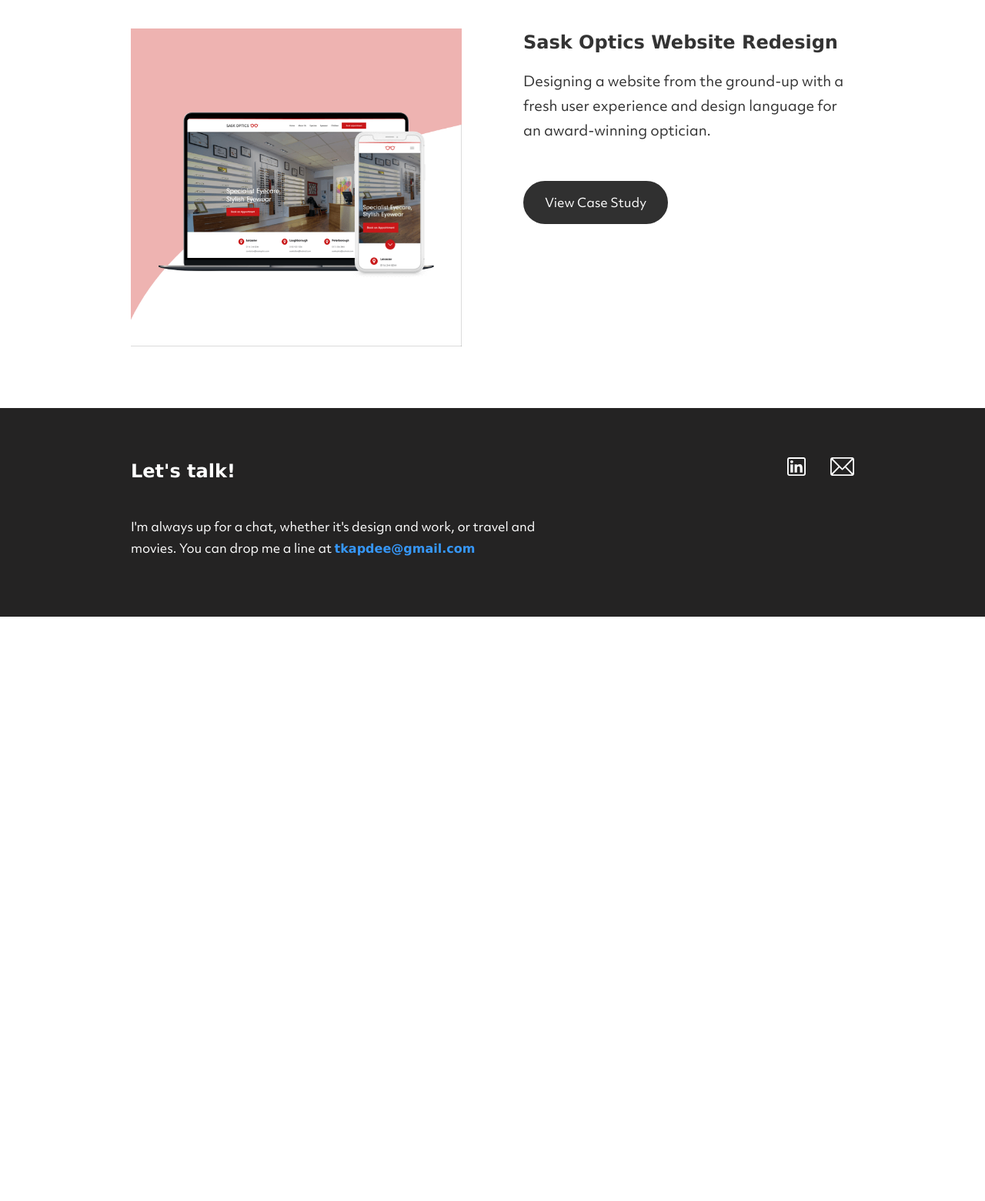
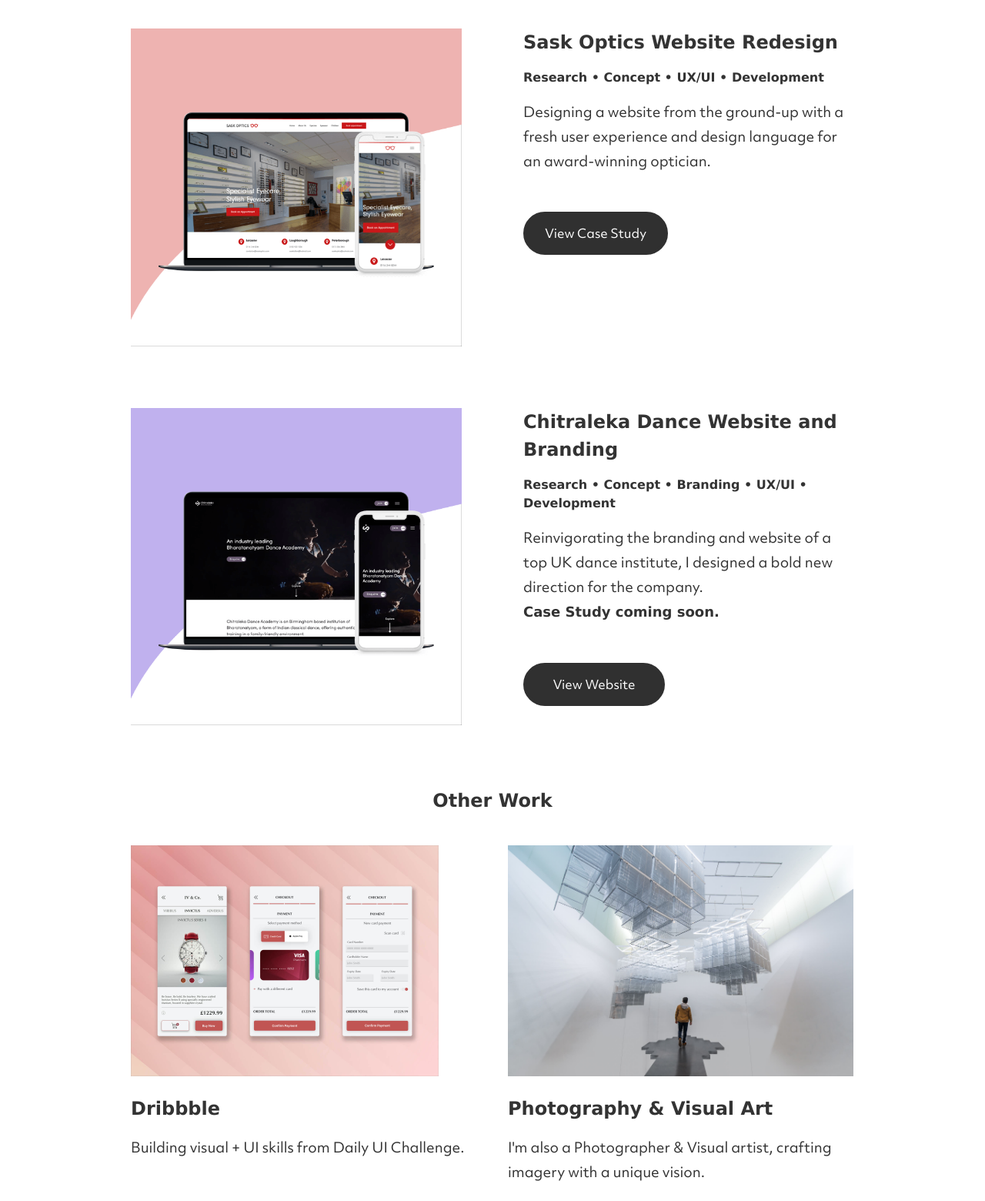
Before and after one commit to Thaxnay/UX-Website, a plain HTML site: page index.html in a window 1280 px wide. Shown: the part 340-1900 px from the top of the page at 77% size. Before the commit the page ends 1141 px from the top, so only its background shows below. Drawn offline with nearby package versions, Linux system fonts and the light colour scheme; a web font is replaced by a local one.

Commit message:
Added more work and new sections

```diff
--- a/css/thaxnay.webflow.css
+++ b/css/thaxnay.webflow.css
@@ -48,6 +48,7 @@ h4 {
 }
 
 a {
+  color: #333;
   text-decoration: underline;
 }
 
@@ -127,6 +128,10 @@ a {
 
 .bold.sub-heading.centre-align {
   text-align: center;
+}
+
+.bold.sub-heading.centre-align.margin-top-40px {
+  margin-top: 80px;
 }
 
 .bold._24px-bottom {
@@ -495,10 +500,10 @@ a {
   padding-top: 120px;
 }
 
-.grid-portfolio-section {
+.container-grid-portfolio-section {
   display: -ms-grid;
   display: grid;
-  margin-top: 40px;
+  margin-top: 80px;
   margin-bottom: 40px;
   grid-auto-flow: row;
   grid-auto-columns: 1fr;
@@ -508,6 +513,10 @@ a {
   grid-template-columns: 1fr 1fr;
   -ms-grid-rows: auto;
   grid-template-rows: auto;
+}
+
+.container-grid-portfolio-section.first {
+  margin-top: 40px;
 }
 
 .image-7 {
@@ -528,8 +537,8 @@ a {
   text-decoration: none;
 }
 
-.button-2 {
-  min-width: 96px;
+.portfolio-button {
+  min-width: 184px;
   margin-top: 40px;
   padding: 14px 24px;
   border: 4px solid #303030;
@@ -541,7 +550,7 @@ a {
   text-align: center;
 }
 
-.button-2:hover {
+.portfolio-button:hover {
   border: 4px solid #303030;
   background-color: #fff;
   color: #303030;
@@ -596,7 +605,46 @@ a {
   cursor: pointer;
 }
 
+.container-grid-more-section {
+  display: -ms-grid;
+  display: grid;
+  margin-top: 40px;
+  grid-auto-columns: 1fr;
+  grid-column-gap: 40px;
+  grid-row-gap: 16px;
+  -ms-grid-columns: 1fr 1fr;
+  grid-template-columns: 1fr 1fr;
+  -ms-grid-rows: auto;
+  grid-template-rows: auto;
+}
+
+.more-section-text {
+  margin-top: 24px;
+}
+
+.more-block {
+  text-decoration: none;
+}
+
+.more-image {
+  display: block;
+  -o-object-fit: cover;
+  object-fit: cover;
+}
+
+.more-image-block {
+  display: -webkit-box;
+  display: -webkit-flex;
+  display: -ms-flexbox;
+  display: flex;
+  height: 300px;
+}
+
 @media screen and (max-width: 991px) {
+  .body-large {
+    font-size: 16px;
+    line-height: 28px;
+  }
   .grid-2 {
     grid-row-gap: 80px;
     -ms-grid-columns: 1fr;
@@ -663,7 +711,7 @@ a {
   .dropdown-toggle.w--open {
     background-color: #fff;
   }
-  .grid-portfolio-section {
+  .container-grid-portfolio-section {
     grid-column-gap: 24px;
   }
   .image-7 {
@@ -671,7 +719,7 @@ a {
     -o-object-fit: cover;
     object-fit: cover;
   }
-  .button-2 {
+  .portfolio-button {
     margin-top: 16px;
   }
   .gallery-image {
@@ -745,6 +793,28 @@ a {
   .div-block-12 {
     -ms-grid-columns: 1fr;
     grid-template-columns: 1fr;
+  }
+  .link-block-2 {
+    max-width: 100%;
+  }
+  .portfolio-section-body {
+    display: -webkit-box;
+    display: -webkit-flex;
+    display: -ms-flexbox;
+    display: flex;
+    -webkit-box-orient: vertical;
+    -webkit-box-direction: normal;
+    -webkit-flex-direction: column;
+    -ms-flex-direction: column;
+    flex-direction: column;
+    -webkit-box-pack: justify;
+    -webkit-justify-content: space-between;
+    -ms-flex-pack: justify;
+    justify-content: space-between;
+    -webkit-box-align: start;
+    -webkit-align-items: flex-start;
+    -ms-flex-align: start;
+    align-items: flex-start;
   }
 }
 
@@ -827,7 +897,7 @@ a {
   .brand {
     padding-top: 12px;
   }
-  .grid-portfolio-section {
+  .container-grid-portfolio-section {
     padding-right: 16px;
     padding-left: 16px;
     grid-row-gap: 40px;
@@ -837,11 +907,11 @@ a {
   .image-7 {
     height: auto;
   }
-  .button-2 {
+  .portfolio-button {
     display: block;
     margin-top: 40px;
   }
-  .button-2.second {
+  .portfolio-button.second {
     margin-top: 16px;
   }
   .gallery-image {
@@ -850,6 +920,13 @@ a {
   }
   .link-block-2 {
     display: block;
+  }
+  .container-grid-more-section {
+    padding-right: 16px;
+    padding-left: 16px;
+    grid-row-gap: 40px;
+    -ms-grid-columns: 1fr;
+    grid-template-columns: 1fr;
   }
 }
 
@@ -904,6 +981,28 @@ a {
   grid-row-start: 1;
 }
 
+#w-node-bafd4c35509a-f1058aef {
+  -ms-grid-column-span: 1;
+  grid-column-end: 2;
+  -ms-grid-column: 1;
+  grid-column-start: 1;
+  -ms-grid-row-span: 1;
+  grid-row-end: 2;
+  -ms-grid-row: 1;
+  grid-row-start: 1;
+}
+
+#w-node-2aee4b601fef-f1058aef {
+  -ms-grid-column-span: 1;
+  grid-column-end: 2;
+  -ms-grid-column: 1;
+  grid-column-start: 1;
+  -ms-grid-row-span: 1;
+  grid-row-end: 2;
+  -ms-grid-row: 1;
+  grid-row-start: 1;
+}
+
 #w-node-858c151a9fa5-9aaead1b {
   -ms-grid-column-span: 1;
   grid-column-end: 2;
--- a/index.html
+++ b/index.html
@@ -1,6 +1,6 @@
 <!DOCTYPE html>
 <!--  This site was created in Webflow. http://www.webflow.com  -->
-<!--  Last Published: Sat Jul 18 2020 15:28:24 GMT+0000 (Coordinated Universal Time)  -->
+<!--  Last Published: Mon Jul 20 2020 14:15:47 GMT+0000 (Coordinated Universal Time)  -->
 <html data-wf-page="5f03a5668934bbd5f1058aef" data-wf-site="5f03a5668934bb26b9058aee">
 <head>
   <meta charset="utf-8">
@@ -39,10 +39,38 @@
       <h3><strong>Hi, I&#x27;m Thaxnay - a UX/UI Designer</strong> focused on creating accessible design that bridges our human and digital environments, by listening to users and crafting feel-good solutions.<br></h3>
     </div>
   </div>
-  <div class="grid-portfolio-section w-container"><a id="w-node-2a00597077e6-f1058aef" href="optician-case-study.html" class="link-block-2 w-inline-block"><img src="images/Portfolio-Thumbnail.png" alt="" class="gallery-image"></a>
-    <div>
-      <h3 class="bold sub-heading">Sask Optics Website Redesign<br></h3>
-      <p class="body-large">Designing a website from the ground-up with a fresh user experience and design language for an award-winning optician.<br></p><a href="optician-case-study.html" class="button-2 w-button">View Case Study</a></div>
+  <div class="container-grid-portfolio-section first w-container"><a id="w-node-2a00597077e6-f1058aef" href="optician-case-study.html" class="link-block-2 w-inline-block"><img src="images/Portfolio-Thumbnail.png" alt="" class="gallery-image"></a>
+    <div class="portfolio-section-body">
+      <div class="portfolio-section-text">
+        <h3 class="bold sub-heading">Sask Optics Website Redesign<br></h3>
+        <h4 class="bold sub-heading"><strong>Research • Concept • UX/UI • Development<br></strong></h4>
+        <p class="body-large">Designing a website from the ground-up with a fresh user experience and design language for an award-winning optician.<br></p>
+      </div><a href="optician-case-study.html" class="portfolio-button w-button">View Case Study</a></div>
+  </div>
+  <div class="container-grid-portfolio-section w-container"><a id="w-node-bafd4c35509a-f1058aef" href="optician-case-study.html" class="link-block-2 w-inline-block"><img src="images/Chitraleka-Portfolio-Thumbnail.png" srcset="images/Chitraleka-Portfolio-Thumbnail.png 500w, images/Chitraleka-Portfolio-Thumbnail.png 673w" sizes="(max-width: 479px) 93vw, (max-width: 708px) 95vw, (max-width: 767px) 673px, (max-width: 991px) 352px, 430px" alt="" class="gallery-image"></a>
+    <div class="portfolio-section-body">
+      <div class="portfolio-section-text">
+        <h3 class="bold sub-heading">Chitraleka Dance Website and Branding<br></h3>
+        <h4 class="bold sub-heading"><strong>Research • Concept • Branding • UX/UI • Development<br></strong></h4>
+        <p class="body-large">Reinvigorating the branding and website of a top UK dance institute, I designed a bold new direction for the company.<br><strong>Case Study coming soon.</strong><br></p>
+      </div><a href="https://www.chitraleka.co.uk/" target="_blank" class="portfolio-button w-button">View Website</a></div>
+  </div>
+  <h3 class="bold sub-heading centre-align margin-top-40px">Other Work<br></h3>
+  <div class="container-grid-more-section w-container">
+    <a id="w-node-2aee4b601fef-f1058aef" href="https://dribbble.com/Thaxnay" target="_blank" class="more-block w-inline-block">
+      <div class="more-image-block"><img src="images/02-Checkout.jpg" srcset="images/02-Checkout.jpg 800w, images/02-Checkout.jpg 1080w, images/02-Checkout.jpg 1600w" sizes="(max-width: 479px) 93vw, (max-width: 767px) 95vw, (max-width: 991px) 344px, 450px" alt="" class="more-image"></div>
+      <div class="more-section-text">
+        <h3 class="bold sub-heading">Dribbble<br></h3>
+        <p class="body-large">Building visual + UI skills from Daily UI Challenge.<br></p>
+      </div>
+    </a>
+    <a href="https://www.instagram.com/thaxnay/" target="_blank" class="more-block w-inline-block">
+      <div class="more-image-block"><img src="images/NK1_0699_V2.jpg" srcset="images/NK1_0699_V2.jpg 500w, images/NK1_0699_V2.jpg 800w, images/NK1_0699_V2.jpg 1080w, images/NK1_0699_V2.jpg 1600w, images/NK1_0699_V2.jpg 1920w" sizes="(max-width: 479px) 93vw, (max-width: 767px) 95vw, (max-width: 991px) 344px, 450px" alt="" class="more-image"></div>
+      <div class="more-section-text">
+        <h3 class="bold sub-heading">Photography &amp; Visual Art<br></h3>
+        <p class="body-large">I&#x27;m also a Photographer &amp; Visual artist, crafting imagery with a unique vision.<br></p>
+      </div>
+    </a>
   </div>
   <div class="section-2">
     <div class="container-6 w-container">
```
Also changed, not shown: about.html (+3 -3 lines), optician-case-study.html (+1 -1 lines), opticians.html (+1 -1 lines), styleguide.html (+1 -1 lines), images/02-Checkout-p-1080.jpeg (added), images/02-Checkout-p-800.jpeg (added), images/02-Checkout.jpg (added), images/Chitraleka-Portfolio-Thumbnail-p-500.png (added), images/Chitraleka-Portfolio-Thumbnail.png (added), images/NK1_0699_V2-p-1080.jpeg (added), images/NK1_0699_V2-p-1600.jpeg (added), images/NK1_0699_V2-p-500.jpeg (added), images/NK1_0699_V2-p-800.jpeg (added), images/NK1_0699_V2.jpg (added), 1 other file.
